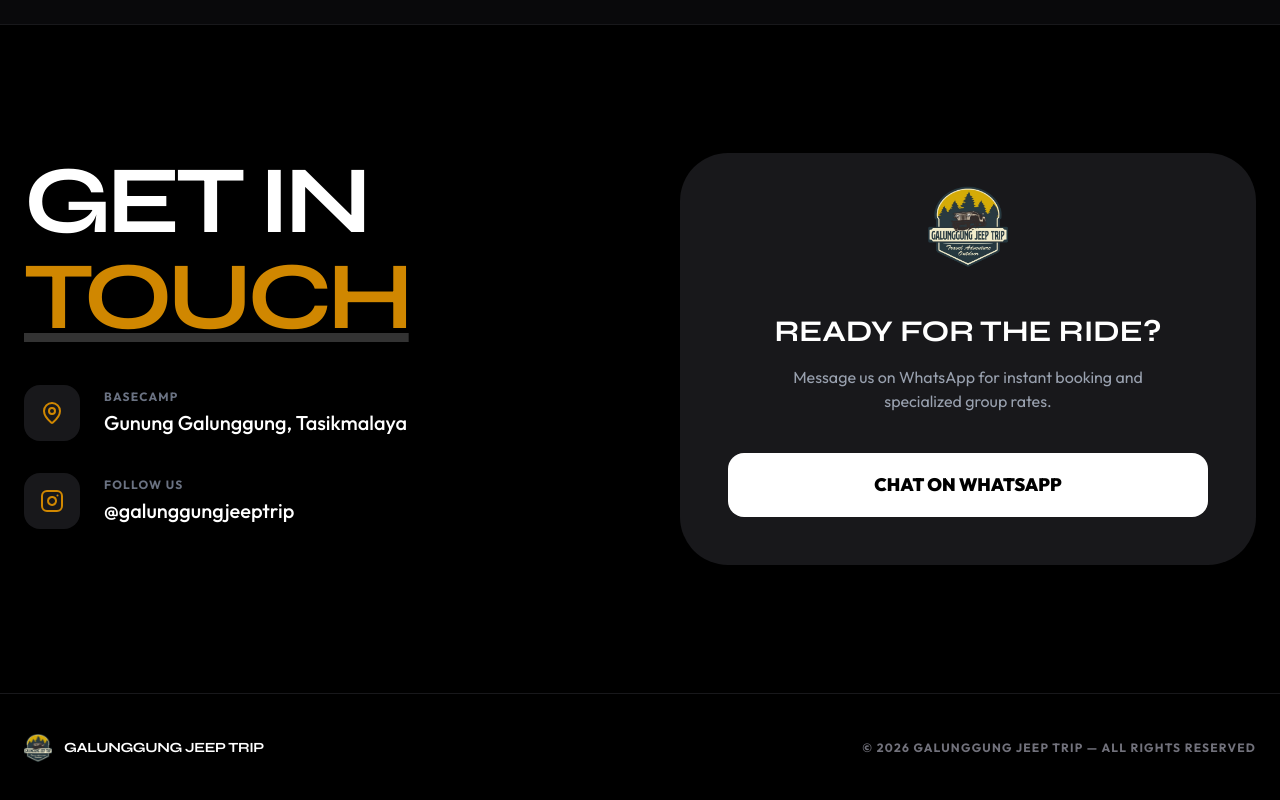
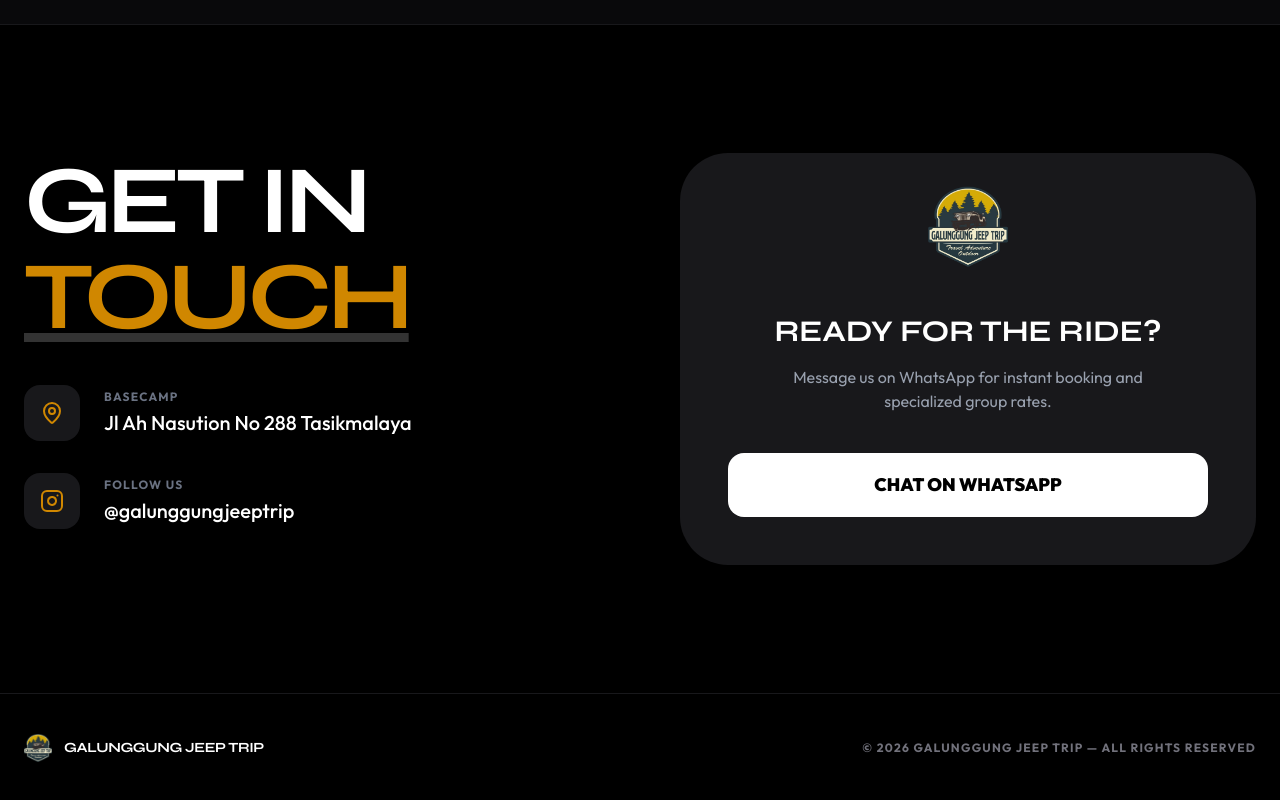
Before and after one commit to aufaikrimaa/galunggung-jeep-trip, a Next.js app: page / in a window 1280 px wide. Shown: the part 3518-4318 px from the top of the page. Built offline with nearby package versions, Linux system fonts and the light colour scheme.

Commit message:
update address

```diff
--- a/src/app/page.tsx
+++ b/src/app/page.tsx
@@ -209,7 +209,7 @@
                   </div>
                   <div>
                     <div className="text-xs uppercase tracking-widest text-gray-500 font-bold mb-1">Basecamp</div>
-                    <div className="text-xl font-medium">Gunung Galunggung, Tasikmalaya</div>
+                    <div className="text-xl font-medium">Jl Ah Nasution No 288 Tasikmalaya</div>
                   </div>
                 </div>
                 <div className="flex items-center gap-6 group">
```
